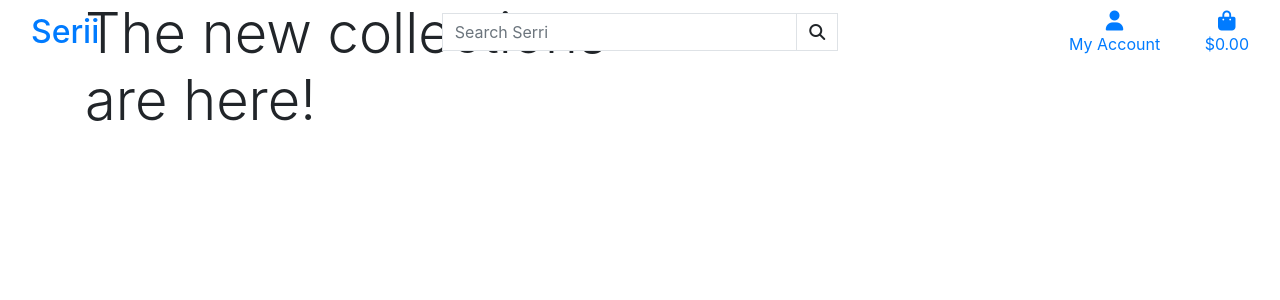
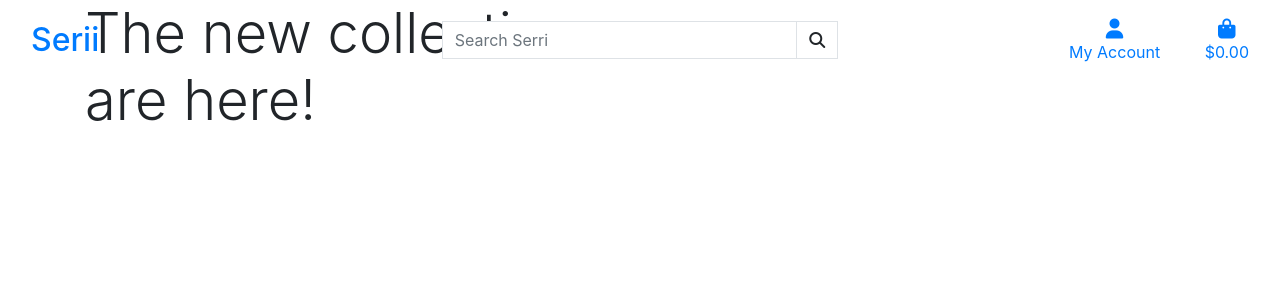
Before and after one commit to Darlyn-Lurikah/serii_skincare, a Django app: page / in a window 1280 px wide. Shown: the top 300 px of the page. Run offline with Django 3.2, Linux system fonts and the light colour scheme; some libraries are stand-ins or nearby versions.

Commit message:
Added class and id to header for lg screen display

```diff
--- a/templates/base.html
+++ b/templates/base.html
@@ -39,7 +39,7 @@
   <body>
 
     <header class="container-fluid fixed-top">
-      <div class="row">
+      <div id="topnav" class="row pt-lg-2 d-none d-lg-flex">
         <div class="col-12 col-lg-4 my-auto py-1 py-lg-0 text-center text-lg-left">
           <a href="{% url 'home' %}" class="nav-link main-logo-link">
             <h2 class="logo-font text-black my-0">Serii</h2>
@@ -73,7 +73,7 @@
                       </div>
                   </a>
 
-                  <!--Dropdown links -->
+                  <!--Dropdown account link-->
                   <div class="dropdown-menu border-0" aria-labelledby="user-options">
                       {% if request.user.is_authenticated %}
 
@@ -91,10 +91,14 @@
                       {% endif %}
                   </div>
               </li>
+
+              <!--Basket link-->
               <li class="list-inline-item">
+                <!--If grand total exists, make text styling bold-->
                   <a class="{% if grand_total %}text-info font-weight-bold{% else %}text-black{% endif %} nav-link" href="">
                       <div class="text-center">
                           <div><i class="fas fa-shopping-bag fa-lg"></i></div>
+                          <!--Displays basket total if present to two decimal places-->
                           <p class="my-0">
                               {% if grand_total %}
                                   ${{ grand_total|floatformat:2 }}
```
